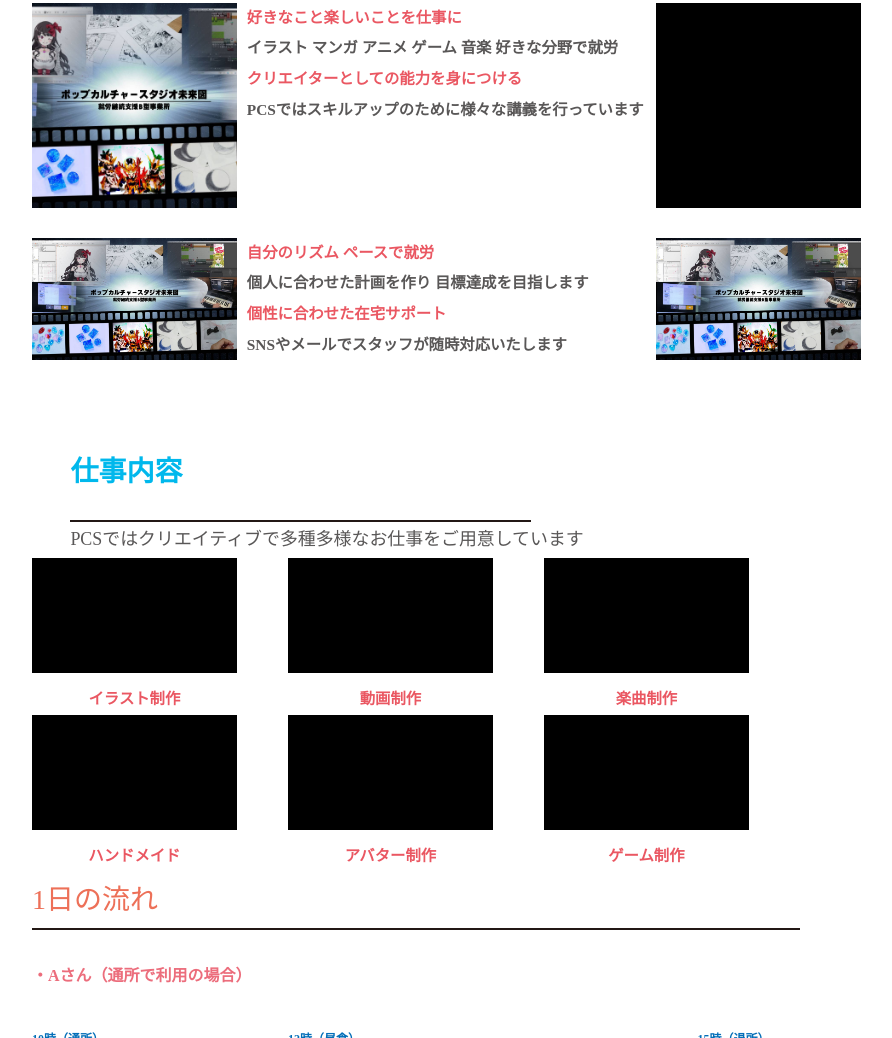
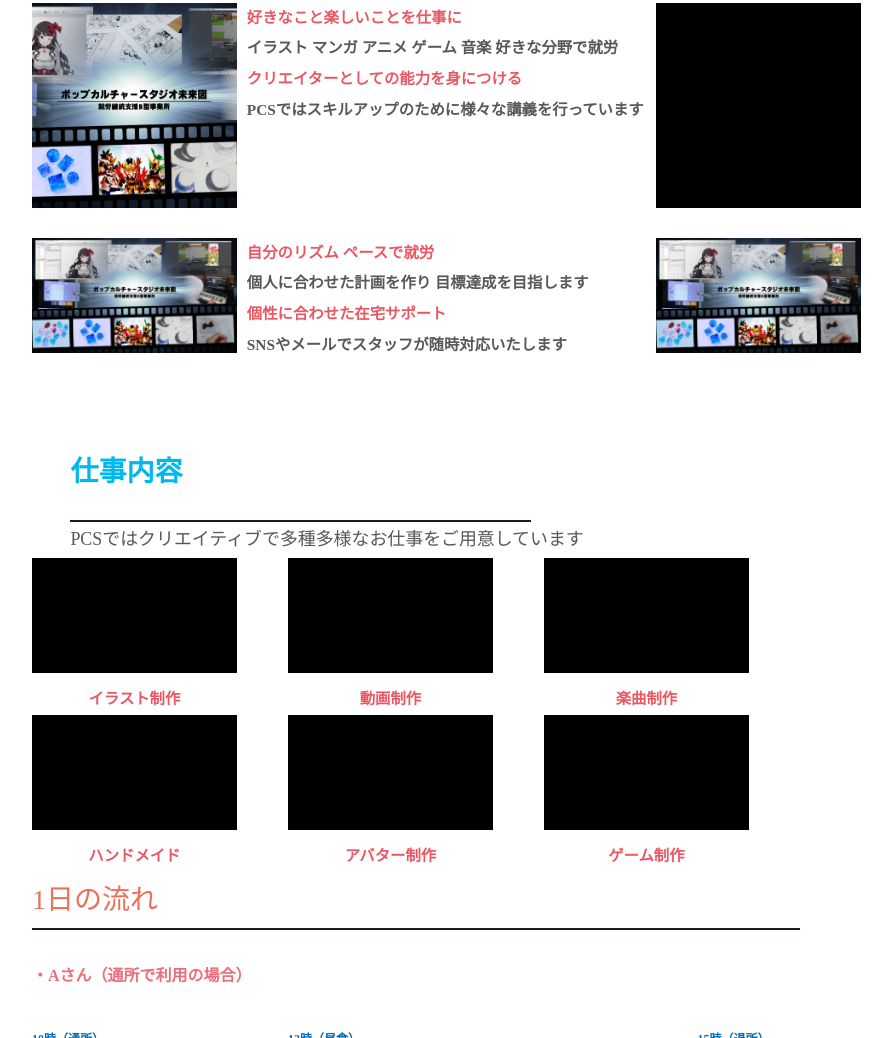
Before and after one commit to pop-culture-studio/pcs-miraizu.com, a plain HTML site: page index.html in a window 1280 px wide. Shown: the part 2587-3625 px from the top of the page, without its empty margins (224-1116 px from the left). Drawn offline with nearby package versions, Linux system fonts and the light colour scheme.

Commit message:
Update index.html

```diff
--- a/index.html
+++ b/index.html
@@ -127,12 +127,12 @@ PCSは皆様と共に新しい時代の扉を開け、<br/>
   <span class="color10 bold">クリエイターとしての能力を身につける</span><br>
 PCSではスキルアップのために様々な講義を行っています</p>
   <img class="img" src="image/img.png" alt="">
-  <img class="img object-cover" src="image/feature1.jpg" alt="">
+  <img class="img" src="image/feature1.jpg" alt="">
  <p class="img p"><span class="color10 bold">自分のリズム&nbsp;ペースで就労</span><br>
 個人に合わせた計画を作り 目標達成を目指します<br>
 <span class="color10 bold">個性に合わせた在宅サポート</span><br>
 SNSやメールでスタッフが随時対応いたします</p>
-  <img class="img object-cover" src="image/feature1.jpg" alt="">
+  <img class="img" src="image/feature1.jpg" alt="">
 </div>
 		</div>
 </section>
```
